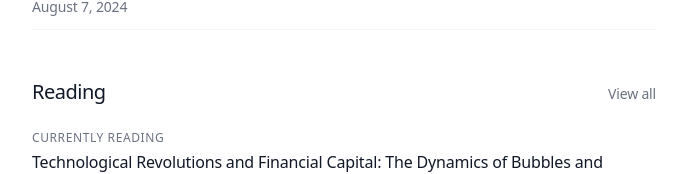
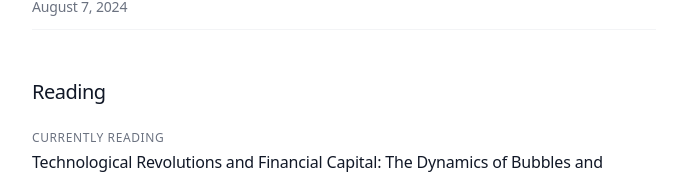
Before and after one commit to arifaulakh/personal-website, a Next.js app: page / in a window 1280 px wide. Shown: the part 939-1113 px from the top of the page, without its empty margins (296-982 px from the left). Built offline with nearby package versions, Linux system fonts and the light colour scheme.

Commit message:
Match reading section link pattern

```diff
--- a/app/page.tsx
+++ b/app/page.tsx
@@ -49,15 +49,11 @@ const HomePage = () => {
 
             {currentlyReading.length > 0 && (
                 <>
-                    <div className="mt-12 mb-6 flex items-baseline justify-between gap-4">
-                        <h2 className="text-xl font-medium text-gray-900 dark:text-gray-100">
-                            Reading
-                        </h2>
-                        <Link
-                            href="/reading"
-                            className="text-sm text-gray-500 dark:text-gray-400 hover:text-gray-900 dark:hover:text-gray-100 transition-colors duration-200"
-                        >
-                            View all
+                    <div className="mt-12 mb-6">
+                        <Link href="/reading">
+                            <h2 className="text-xl font-medium text-gray-900 dark:text-gray-100 hover:text-gray-600 dark:hover:text-gray-400 transition-colors duration-200">
+                                Reading
+                            </h2>
                         </Link>
                     </div>
 
```
